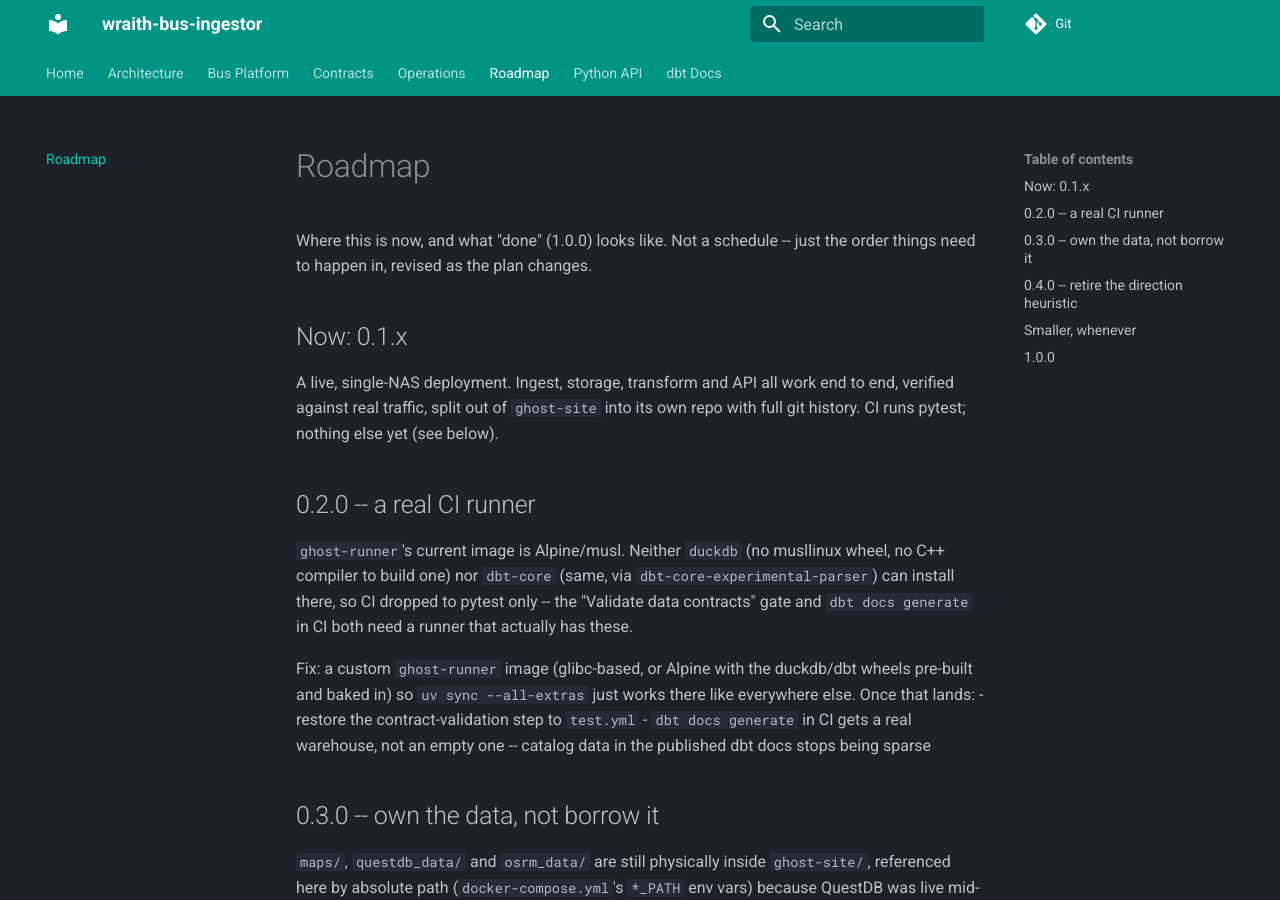
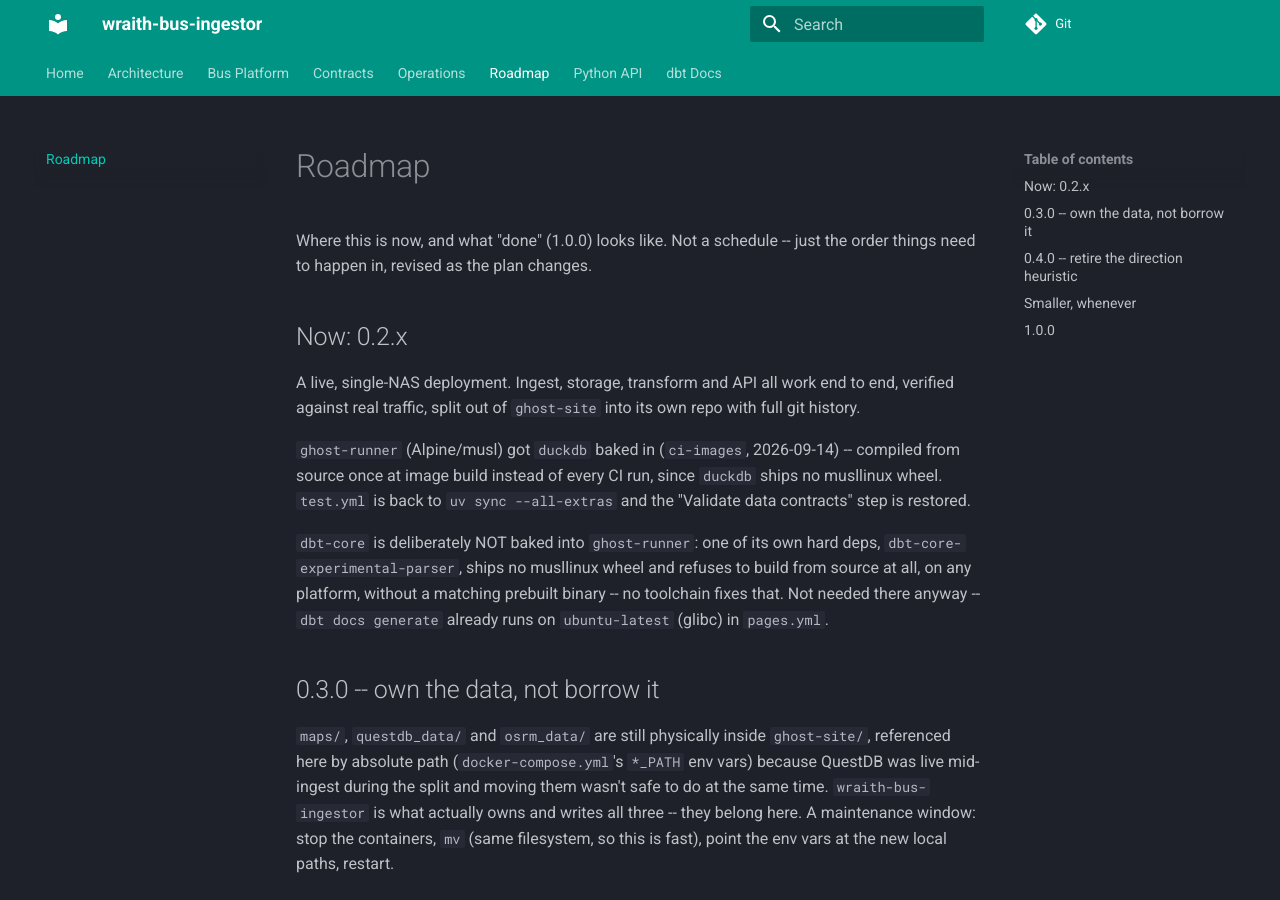
Before and after one commit to wraith-proxy/wraith-bus-ingestor, an MkDocs documentation site: the page built from docs/ROADMAP.md, in a window 1280 px wide and 900 px high. Built offline with MkDocs 1.6.1 and Material for MkDocs 9.7.7, drawn with Linux system fonts in a browser that asks for light colours.

Commit message:
:green_heart: fix/TJP-13091: restore contract-validation step and --all-extras -- duckdb baked into ghost-runner now

```diff
--- a/docs/ROADMAP.md
+++ b/docs/ROADMAP.md
@@ -3,27 +3,22 @@
 Where this is now, and what "done" (1.0.0) looks like. Not a schedule --
 just the order things need to happen in, revised as the plan changes.
 
-## Now: 0.1.x
+## Now: 0.2.x
 
 A live, single-NAS deployment. Ingest, storage, transform and API all
 work end to end, verified against real traffic, split out of `ghost-site`
-into its own repo with full git history. CI runs pytest; nothing else yet
-(see below).
+into its own repo with full git history.
 
-## 0.2.0 -- a real CI runner
+`ghost-runner` (Alpine/musl) got `duckdb` baked in (`ci-images`,
+2026-09-14) -- compiled from source once at image build instead of every
+CI run, since `duckdb` ships no musllinux wheel. `test.yml` is back to
+`uv sync --all-extras` and the "Validate data contracts" step is restored.
 
-`ghost-runner`'s current image is Alpine/musl. Neither `duckdb` (no
-musllinux wheel, no C++ compiler to build one) nor `dbt-core` (same, via
-`dbt-core-experimental-parser`) can install there, so CI dropped to pytest
-only -- the "Validate data contracts" gate and `dbt docs generate` in CI
-both need a runner that actually has these.
-
-Fix: a custom `ghost-runner` image (glibc-based, or Alpine with the
-duckdb/dbt wheels pre-built and baked in) so `uv sync --all-extras` just
-works there like everywhere else. Once that lands:
-- restore the contract-validation step to `test.yml`
-- `dbt docs generate` in CI gets a real warehouse, not an empty one --
-  catalog data in the published dbt docs stops being sparse
+`dbt-core` is deliberately NOT baked into `ghost-runner`: one of its own
+hard deps, `dbt-core-experimental-parser`, ships no musllinux wheel and
+refuses to build from source at all, on any platform, without a matching
+prebuilt binary -- no toolchain fixes that. Not needed there anyway --
+`dbt docs generate` already runs on `ubuntu-latest` (glibc) in `pages.yml`.
 
 ## 0.3.0 -- own the data, not borrow it
 
@@ -56,7 +51,7 @@ actually disagree, and simplify or retire whichever side loses.
 
 Everything above done, plus: full CI (tests + contracts + dbt build all
 gated, not just pytest) and no repo-local absolute paths reaching into
-`ghost-site` anywhere. Contract
-versions (`bus-marts.odcs.yaml`, `bus-positions.odcs.yaml`) are already at
-`2.0.0` from the September restructure -- 1.0.0 here is a commitment to no
-more breaking changes without a major bump, not a version reset.
+`ghost-site` anywhere. Contract versions (`bus-marts.odcs.yaml`,
+`bus-positions.odcs.yaml`) are already at `2.0.0` from the September
+restructure -- 1.0.0 here is a commitment to no more breaking changes
+without a major bump, not a version reset.
```
Also changed, not shown: 1 other file.
